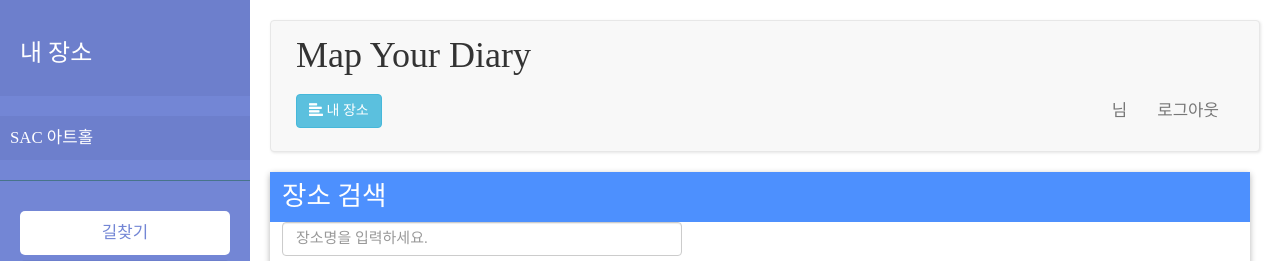
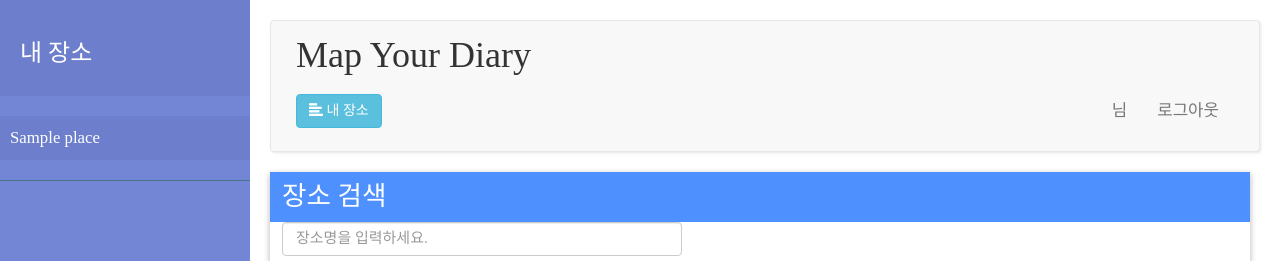
Before and after one commit to DunDunCloud/MapDiary, a Django app: template diary/templates/index.html in a window 1280 px wide. Shown: the top 261 px of the page. Run offline with Django 3.2, Linux system fonts and the light colour scheme; the template is opened without the code that fills it: values that come from a table or form of the project are taken from there, others are empty; tables that the repository leaves empty hold one stand-in row (values such as "Sample post"); some libraries are stand-ins or nearby versions; some web fonts are replaced.

Commit message:
sidebar 기록 조회

```diff
--- a/diary/templates/index.html
+++ b/diary/templates/index.html
@@ -31,37 +31,28 @@
             <h3>내 장소</h3>
         </div>
         <ul class="list-unstyled components" style="font-family: NB;">
-{#            {% for place in places %}#}
+            {% for place in places %}
             <li class="active">
-                <a href="#Submenu{{ place.id }}" data-toggle="collapse" aria-expanded="true">SAC 아트홀</a>
+                <a href="#Submenu{{ place.id }}" data-toggle="collapse" aria-expanded="true">{{ place.place_name }}</a>
                 <ul class="collapse list-unstyled" id="Submenu{{ place.id }}">
                     <li style="font-family: NR;margin-left: 10px;margin-right: 20px;">
-                        <btn type="button" style="text-align: center">클라우드반은...</btn>
-                            {% if user_status %}
-                                <img class="like" src="{% static 'like.png' %}" data-id="{{ place.id }}" alt="Image" style="cursor: pointer;float:right;width: 2.3rem;"></btn>
-                            {% else %}
-                                <img class="like" src="{% static 'dislike.png' %}" data-id="{{ place.id }}" alt="Image" style="cursor: pointer;float:right;width: 2.3rem;"></a>
-                            {% endif %}
+                        <btn href="" type="button" style="text-align: center;font-size: 1.2em;">{{ place.title }}</btn>
+{#                            {% if user_status %}#}
+{#                                <img class="like" src="{% static 'like.png' %}" data-id="{{ place.id }}" alt="Image" style="cursor: pointer;float:right;width: 2.3rem;"></btn>#}
+{#                            {% else %}#}
+{#                                <img class="like" src="{% static 'dislike.png' %}" data-id="{{ place.id }}" alt="Image" style="cursor: pointer;float:right;width: 2.3rem;"></a>#}
+{#                            {% endif %}#}
                     </li>
                 </ul>
             </li>
-{#            {% endfor %}#}
-
-{#            <li>#}
-{#                <a href="#pageSubmenu" data-toggle="collapse" aria-expanded="false">친구 목록</a>#}
-{#                <ul class="collapse list-unstyled" id="pageSubmenu">#}
-{#                    <li><a href="#">Page 1</a></li>#}
-{#                    <li><a href="#">Page 2</a></li>#}
-{#                    <li><a href="#">Page 3</a></li>#}
-{#                </ul>#}
-{#            </li>#}
+            {% endfor %}
 
         </ul>
 
-        <ul class="list-unstyled CTAs">
-            <li><a href="#" class="download" style="font-family: NB; font-size: 1.5em">길찾기</a></li>
-            <li><a href="#" class="article" style="font-family: NB">친구 추가</a></li>
-        </ul>
+{#        <ul class="list-unstyled CTAs">#}
+{#            <li><a href="#" class="download" style="font-family: NB; font-size: 1.5em">길찾기</a></li>#}
+{#            <li><a href="#" class="article" style="font-family: NB">친구 추가</a></li>#}
+{#        </ul>#}
     </nav>
 
     <!-- Page Content Holder -->
@@ -100,8 +91,6 @@
           <span id="place-address"></span>
         </div>
 
-    <div id="map"></div>
-
     <!-- Modal -->
         <div class="modal fade" id="myModal" tabindex="-1" role="dialog" aria-labelledby="myModalLabel" aria-hidden="true">
             <div class="modal-dialog">
@@ -114,7 +103,10 @@
                         {% csrf_token %}
                         <input type="float"  name="lng" id="lng-input" value="" hidden>
                         <input type="float"  name="lat" id="lat-input" value="" hidden>
+                        <input type="text" name="address" id="address" value="" hidden>
                         <div class="modal-body">
+                            <label for="place" class="control-label">Place:</label>
+                            <input type="text" class="form-control" id="place-input" name="place">
                             <label for="recipient-name" class="control-label">Title:</label>
                             <input type="text" class="form-control" id="recipient-name" name="title">
                             <label for="message-text" class="control-label">Message:</label>
@@ -122,7 +114,7 @@
                         </div>
                         <div class="modal-footer">
                             <button type="button" class="btn btn-default" data-dismiss="modal">Close</button>
-                            <button type="submit" class="btn btn-primary">Save changes</button>
+                            <button type="submit" class="btn btn-primary">Save</button>
                         </div>
                     </form>
                 </div>
@@ -195,14 +187,14 @@
 
         // 마커 생성 및 모달 띄우기 -유찬영
         map.addListener("click", (e) => {
-            $('#lng-input').val(e.latLng.lng);
-            $('#lat-input').val(e.latLng.lat);
             const marker = new google.maps.Marker({
                 position: e.latLng,
                 map: map,
             });
 
             marker.addListener("click", () => {
+                $('#lng-input').val(e.latLng.lng);
+                $('#lat-input').val(e.latLng.lat);
                 $('#myModal').modal("show");
             })
         })
@@ -235,18 +227,6 @@
               return;
             }
 
-            // If the place has a geometry, then present it on a map.
-            if (place.geometry.viewport) {
-              map.fitBounds(place.geometry.viewport);
-            } else {
-              map.setCenter(place.geometry.location);
-              map.setZoom(17); // Why 17? Because it looks good.
-            }
-            marker.setPosition(place.geometry.location);
-            marker.addListener("click", () => {
-                $('#myModal').modal("show");
-            })
-            marker.setVisible(true);
             let address = "";
 
             if (place.address_components) {
@@ -258,6 +238,23 @@
             infowindowContent.children["place-icon"].src = place.icon;
             infowindowContent.children["place-name"].textContent = place.name;
             infowindowContent.children["place-address"].textContent = address;
+
+            // If the place has a geometry, then present it on a map.
+            if (place.geometry.viewport) {
+              map.fitBounds(place.geometry.viewport);
+            } else {
+              map.setCenter(place.geometry.location);
+              map.setZoom(17); // Why 17? Because it looks good.
+            }
+            marker.setPosition(place.geometry.location);
+            marker.addListener("click", (e) => {
+                $('#place-input').val(place.name);
+                $('#lng-input').val(e.latLng.lng);
+                $('#lat-input').val(e.latLng.lat);
+                $('#address').val(address);
+                $('#myModal').modal("show");
+            })
+            marker.setVisible(true);
             infowindow.open(map, marker);
         });
     }
```
Also changed, not shown: diary/views.py (+7 -3 lines).
